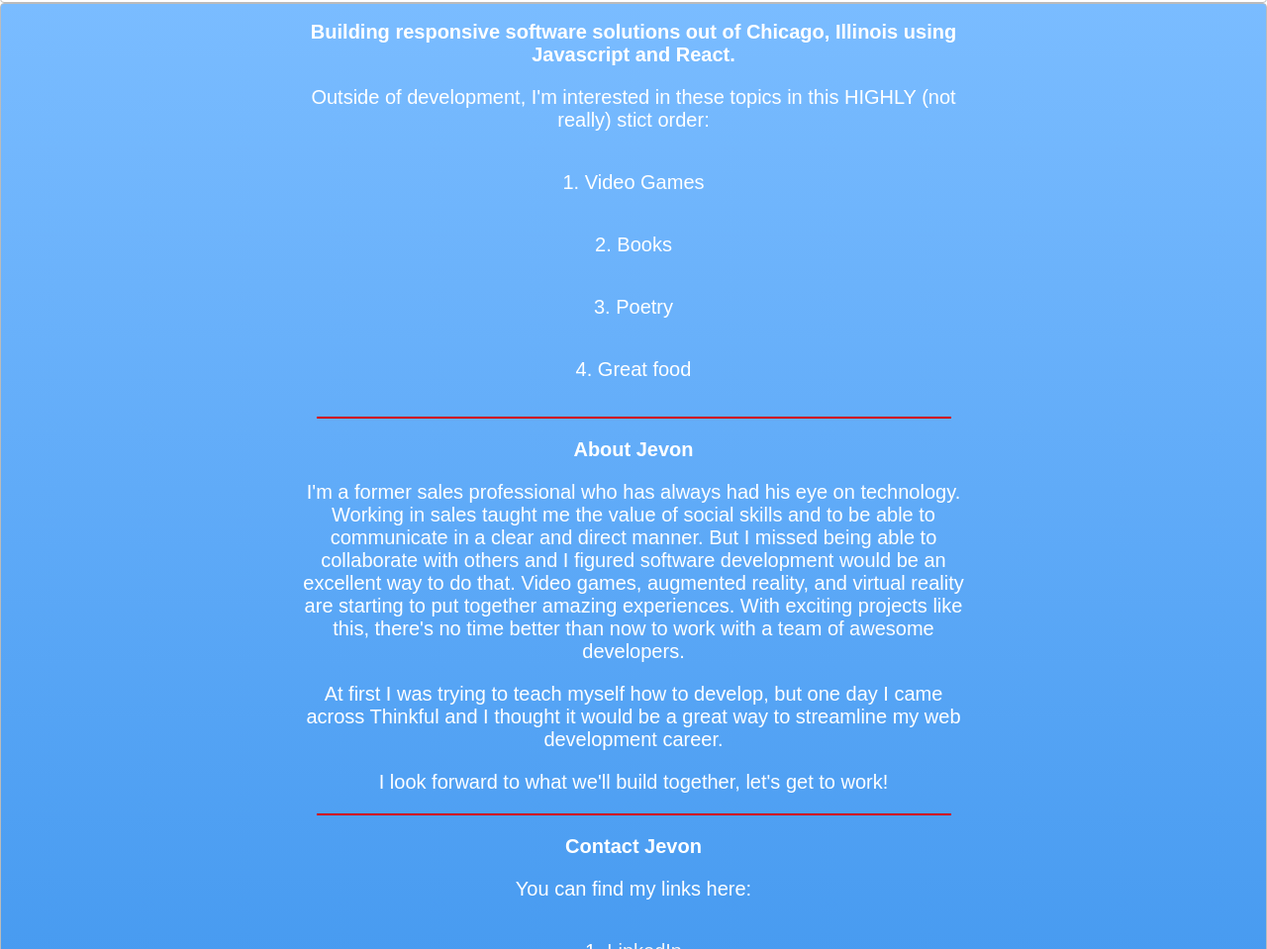
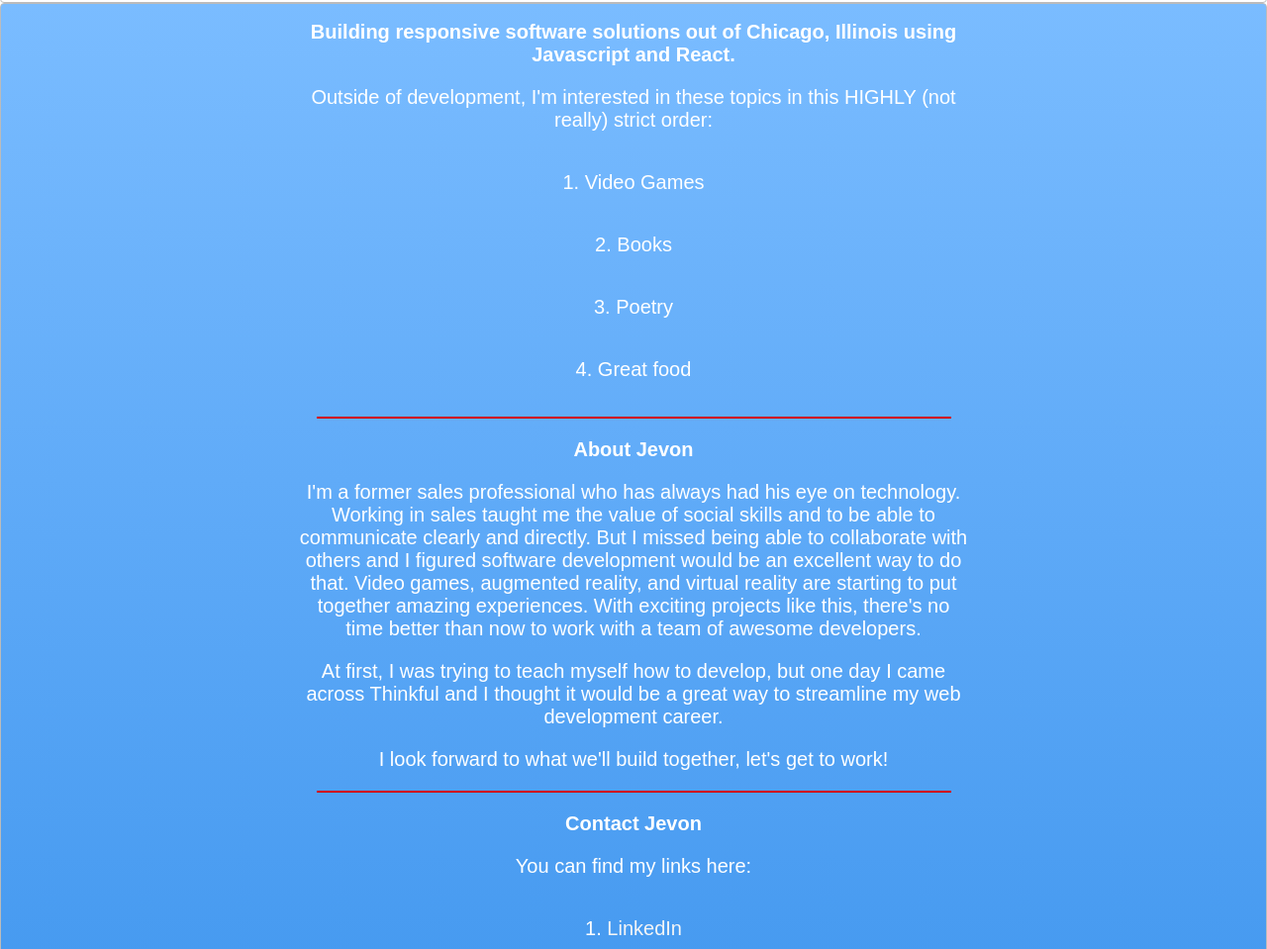
Before and after one commit to DevelopWithJJ/landingpage, a plain HTML site: page index.html in a window 1280 px wide. Shown: the part 519-1478 px from the top of the page at 99% size. Drawn offline with Linux system fonts and the light colour scheme.

Commit message:
Grammar change, cursor change

```diff
--- a/index.html
+++ b/index.html
@@ -27,7 +27,7 @@
 			<header>
 			<h2 class="info">Building responsive software solutions out of Chicago, Illinois using Javascript and React.</h2>
 			</header>
-			<p class="info">Outside of development, I'm interested in these topics in this HIGHLY (not really) stict order:</p>
+			<p class="info">Outside of development, I'm interested in these topics in this HIGHLY (not really) strict order:</p>
 				<ol class="items">
 					<li>Video Games</li>
 					<li>Books</li>
@@ -38,12 +38,12 @@
 				<h3 class="info">About Jevon</h3>
 			</header>
 				<p class="info">I'm a former sales professional who has always had his eye on technology.
-					Working in sales taught me the value of social skills and to be able to communicate in a clear and direct manner.
+					Working in sales taught me the value of social skills and to be able to communicate clearly and directly.
 					But I missed being able to collaborate with others and I figured software development would be an excellent way to do that.
 					Video games, augmented reality, and virtual reality are starting to put together amazing experiences.
 					With exciting projects like this, there's no time better than now to work with a team of awesome developers.
 				</p>
-				<p class="info">At first I was trying to teach myself how to develop, but one day I came across Thinkful and I thought it would be a great way
+				<p class="info">At first, I was trying to teach myself how to develop, but one day I came across Thinkful and I thought it would be a great way
 					to streamline my web development career.
 				</p>
 				<p class="info">I look forward to what we'll build together, let's get to work!</p><hr>
--- a/style.css
+++ b/style.css
@@ -7,7 +7,6 @@ body {
 /* Makes it so we have a pointer on a website as we're scrolling, setting a base font size, and gives our
 a 3D look.*/
 .zone {
-    cursor:pointer;
     color:#FFF;
     font-size:2em;
     border-radius:4px;
```
